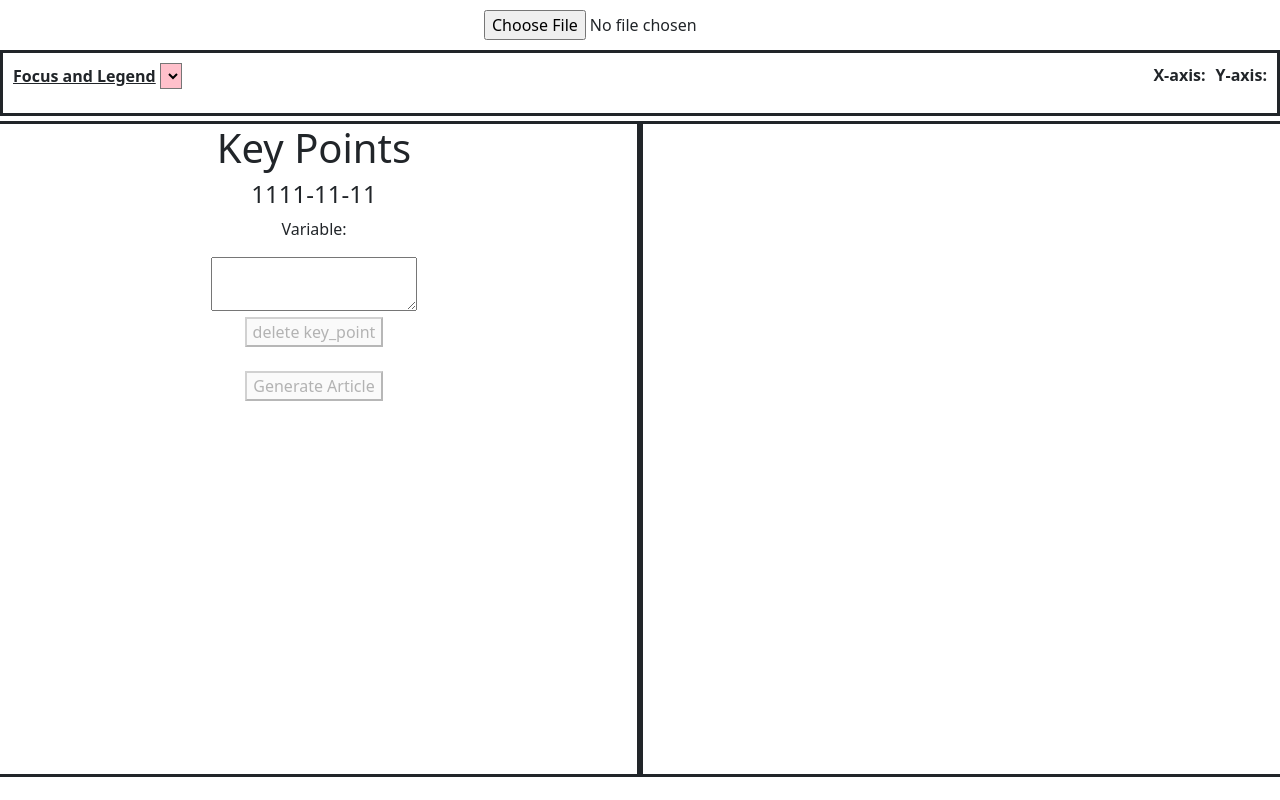
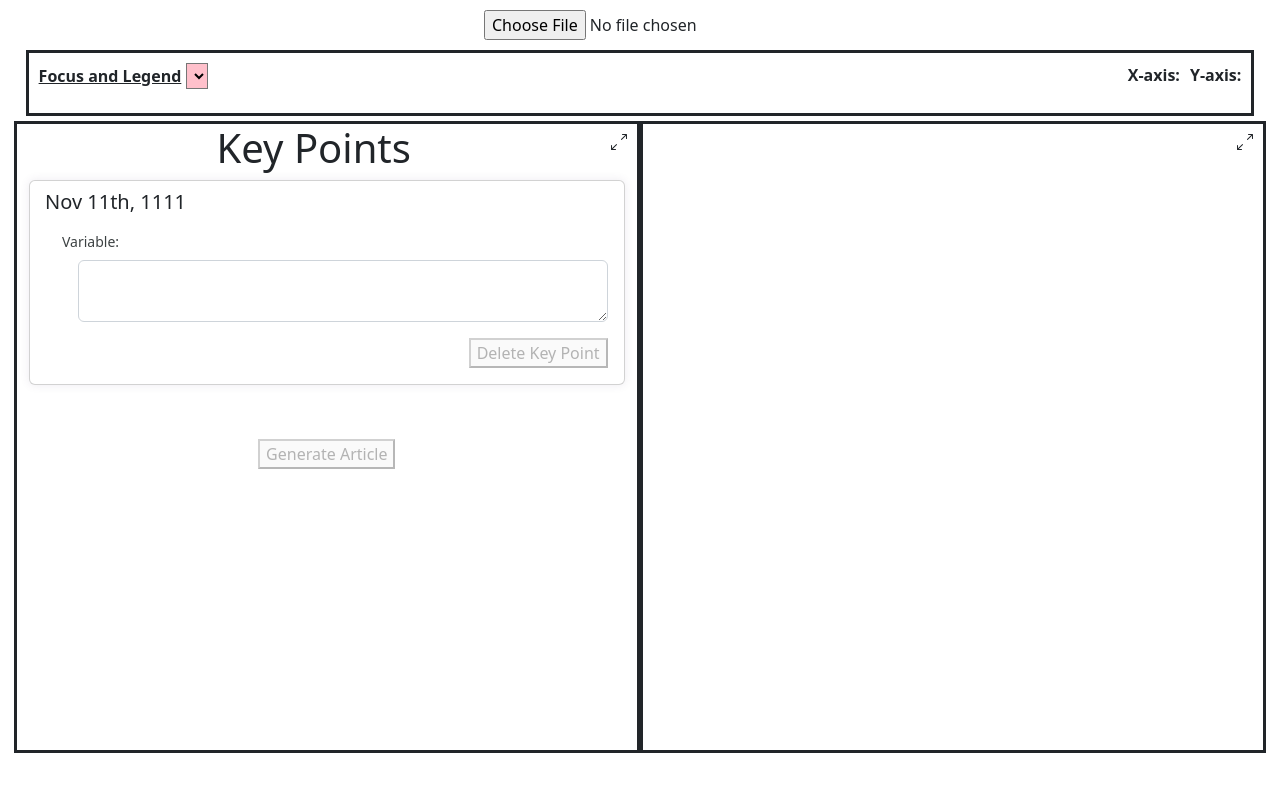
Before and after one commit to sagars729/cmsc734-final-project, a React (Create React App) app: page / in a window 1280 px wide. Built offline with nearby package versions, Linux system fonts and the light colour scheme.

Commit message:
merged kp_enhancements

```diff
--- a/package.json
+++ b/package.json
@@ -22,6 +22,7 @@
     "d3": "^7.6.1",
     "d3-tip": "^0.9.1",
     "danfojs": "^1.1.2",
+    "draft-js": "^0.11.7",
     "i": "^0.3.7",
     "jquery": "^3.6.1",
     "moment": "^2.29.4",
@@ -31,6 +32,8 @@
     "react": "^18.2.0",
     "react-bootstrap": "^2.5.0",
     "react-dom": "^18.2.0",
+    "react-draft-wysiwyg": "^1.15.0",
+    "react-icons": "^4.6.0",
     "react-scripts": "^5.0.1",
     "typescript": "^4.8.4",
     "web-vitals": "^2.1.4"
--- a/src/App.css
+++ b/src/App.css
@@ -9,19 +9,14 @@
   top: 10px;
 }
 
-.scrollable {
-  height: 100% !important;
+
+.container {
+  max-width: 96% !important;
+  padding-left: 0 !important;
+  padding-right: 0 !important;
 }
 
-.container,
-.container-fluid,
-.container-xxl,
-.container-xl,
-.container-lg,
-.container-md,
-.container-sm {
-  padding-left: 0px !important;
-  padding-right: 0px !important;
-  margin: 0px !important;
-  max-width: 100% !important;
+.nopadding {
+  padding: 0 !important;
+  margin: 0 !important;
 }
--- a/src/App.tsx
+++ b/src/App.tsx
@@ -6,36 +6,8 @@ import { DSVRowArray } from "d3-dsv";
 import { data_processing } from "./data";
 import ArticleContainer from "./components/Article/ArticleContainer";
 import AttrSelection from "./components/AttrSelection/AttrSelection";
-
-let originalKeyPointsJson = [
-  {
-    time: "2020-01-22",
-    points: [
-      {
-        variable: "cases",
-        analysis_yielded: "absolute maximum",
-      },
-    ],
-  },
-  {
-    time: "2021-04-14",
-    points: [
-      {
-        variable: "cases",
-        analysis_yielded: "absolute minimum",
-      },
-    ],
-  },
-  {
-    time: "2022-04-15",
-    points: [
-      {
-        variable: "cases",
-        analysis_yielded: "absolute saddle point",
-      },
-    ],
-  },
-];
+import { BsArrowsAngleContract } from 'react-icons/bs';
+import { BsArrowsAngleExpand } from 'react-icons/bs';
 
 const emptyData = [
   {
@@ -71,6 +43,11 @@ const App = () => {
 
   const [renderArticle, setRenderArticle] = useState<boolean>(false);
   const [pointsData, setPointsData] = useState<DSVRowArray | null>(null);
+  const [isKeyPointsExpanded, setExpandKeyPoints] = useState(false);
+  const [isChartExpanded, setExpandChart] = useState(false);
+
+  const halfPageClassName = "col-md-6 borderStyle nopadding";
+  const fullPageClassName = "col-md-12 borderStyle nopadding";
 
   useEffect(() => {
     setFocusChange(selectedColumns[1]);
@@ -87,7 +64,6 @@ const App = () => {
 
   const btnProcessData = () => {
     setShowAttrSelection(false);
-    // console.log("btn proccess - selectedColumns = " + selectedColumns)
     process_data(dataCSV, selectedColumns).then(function (result) {
       // console.log(result);
       setKeyPointsData(result);
@@ -111,8 +87,6 @@ const App = () => {
   const addKeyPoint = (time: string, attribute: string, attrValue: number) => {
     let newData = [...keyPointsData];
 
-    //todo: if everyone likes it, we can edit the timestamp to look like Oct. 20, 2022 (it looks better)
-
     var jsonPoints = [
       {
         variable: attribute,
@@ -123,7 +97,6 @@ const App = () => {
     var jsonObj = { time: time, points: jsonPoints };
 
     newData.push(jsonObj);
-    // newData.sort( (a, b) => a.time.localeCompare(b.time));
 
     newData.sort((a, b) => {
       return new Date(a.time).getTime() - new Date(b.time).getTime();
@@ -131,9 +104,8 @@ const App = () => {
 
     setKeyPointsData(newData);
 
-    // TODO: call setPointsData() so the article has the most recent keypoints
-    // setPointsData(newData )
   };
+
   const getYAxis = () => {
     return (
       (selectedColumns[1] ? selectedColumns[1] : "") +
@@ -141,6 +113,15 @@ const App = () => {
       (selectedColumns[2] ? selectedColumns[2] : "")
     );
   };
+
+  const expandChart = () => {
+    setExpandChart(true);
+  }
+
+  const collapseChart = () => {
+    setExpandChart(false);
+  }
+
   return (
     <div className="container">
       {!renderArticle || !pointsData ? (
@@ -216,7 +197,7 @@ const App = () => {
             </div>
           </span>
           <div className="row">
-            <div className="col-md-6 borderStyle">
+            <div className={isKeyPointsExpanded && !isChartExpanded? fullPageClassName : halfPageClassName} hidden={isChartExpanded? true : false}>
               {showAttrSelection && dataCSV ? (
                 <AttrSelection
                   show={showAttrSelection}
@@ -224,6 +205,7 @@ const App = () => {
                   selectedColumns={selectedColumns}
                   csv={dataCSV}
                   btnProcessData={btnProcessData}
+
                 />
               ) : (
                 <KeyPointsList
@@ -232,11 +214,19 @@ const App = () => {
                   addKeyPoints={addKeyPoint}
                   disabled={uploadedCsvBool}
                   setRenderArticle={setRenderArticle}
+                  isKeyPointsExpanded={isKeyPointsExpanded}
+                  setExpandKeyPoints={setExpandKeyPoints}
+                  isChartExpanded={isChartExpanded}
                 />
               )}
             </div>
             {/* <div className="m-2"></div> */}
-            <div className="col-md-6 borderStyle">
+            <div className={!isKeyPointsExpanded && isChartExpanded ? fullPageClassName : halfPageClassName} hidden={isKeyPointsExpanded? true : false}>
+              { !isChartExpanded ? (
+                  <BsArrowsAngleExpand className="top-right" onClick={() => expandChart()}/>
+              ) : (
+                  <BsArrowsAngleContract className="top-right" onClick={() => collapseChart()} />
+              )}
               <LineChart
                 csv={dataCSV}
                 showAttrSelection={showAttrSelection}
--- a/src/components/KeyPointsList/KeyPointsList.css
+++ b/src/components/KeyPointsList/KeyPointsList.css
@@ -1,7 +1,7 @@
   /* If you want the content centered horizontally and vertically */
   .centered {
     text-align: center;
-  height: 650px;
+    height: 600px;
     position:relative;
     overflow-y: scroll;
   }
@@ -10,3 +10,320 @@
     position: absolute;
     top: 90%;
   }
+  body{
+    background: #F4F7FD;
+    margin-top:20px;
+  }
+
+  .card-margin {
+    margin-bottom: 1.875rem;
+  }
+
+  .card {
+    border: 0;
+    box-shadow: 0px 0px 10px 0px rgba(82, 63, 105, 0.1);
+    -webkit-box-shadow: 0px 0px 10px 0px rgba(82, 63, 105, 0.1);
+    -moz-box-shadow: 0px 0px 10px 0px rgba(82, 63, 105, 0.1);
+    -ms-box-shadow: 0px 0px 10px 0px rgba(82, 63, 105, 0.1);
+  }
+  .card {
+    position: relative;
+    display: flex;
+    flex-direction: column;
+    min-width: 0;
+    word-wrap: break-word;
+    background-color: #ffffff;
+    background-clip: border-box;
+    border: 1px solid #e6e4e9;
+    border-radius: 8px;
+  }
+
+  .card .card-header.no-border {
+    border: 0;
+  }
+  .card .card-header {
+    background: none;
+    padding: 0 0.9375rem;
+    font-weight: 500;
+    display: flex;
+    align-items: center;
+    min-height: 50px;
+  }
+  .card-header:first-child {
+    border-radius: calc(8px - 1px) calc(8px - 1px) 0 0;
+  }
+
+  .widget-49 .widget-49-title-wrapper {
+  display: flex;
+  align-items: center;
+  }
+
+  .widget-49 .widget-49-title-wrapper .widget-49-date-primary {
+  display: flex;
+  align-items: center;
+  justify-content: center;
+  flex-direction: column;
+  background-color: #edf1fc;
+  width: 5rem;
+  height:5rem;
+  border-radius: 50%;
+  }
+
+  .widget-49 .widget-49-title-wrapper .widget-49-date-primary .widget-49-date-day {
+  color: #4e73e5;
+  font-weight: 500;
+  font-size: 1rem;
+  line-height: 1;
+  }
+
+  .widget-49 .widget-49-title-wrapper .widget-49-date-primary .widget-49-date-year {
+  color: #4e73e5;
+  line-height: 1;
+  font-size: 1rem;
+  text-transform: uppercase;
+  }
+
+  .widget-49 .widget-49-title-wrapper .widget-49-date-secondary {
+  display: flex;
+  align-items: center;
+  justify-content: center;
+  flex-direction: column;
+  background-color: #fcfcfd;
+  width: 4rem;
+  height: 4rem;
+  border-radius: 50%;
+  }
+
+  .widget-49 .widget-49-title-wrapper .widget-49-date-secondary .widget-49-date-day {
+  color: #dde1e9;
+  font-weight: 500;
+  font-size: 1.5rem;
+  line-height: 1;
+  }
+
+  .widget-49 .widget-49-title-wrapper .widget-49-date-secondary .widget-49-date-month {
+  color: #dde1e9;
+  line-height: 1;
+  font-size: 1rem;
+  text-transform: uppercase;
+  }
+
+  .widget-49 .widget-49-title-wrapper .widget-49-date-success {
+  display: flex;
+  align-items: center;
+  justify-content: center;
+  flex-direction: column;
+  background-color: #e8faf8;
+  width: 4rem;
+  height: 4rem;
+  border-radius: 50%;
+  }
+
+  .widget-49 .widget-49-title-wrapper .widget-49-date-success .widget-49-date-day {
+  color: #17d1bd;
+  font-weight: 500;
+  font-size: 1.5rem;
+  line-height: 1;
+  }
+
+  .widget-49 .widget-49-title-wrapper .widget-49-date-success .widget-49-date-month {
+  color: #17d1bd;
+  line-height: 1;
+  font-size: 1rem;
+  text-transform: uppercase;
+  }
+
+  .widget-49 .widget-49-title-wrapper .widget-49-date-info {
+  display: flex;
+  align-items: center;
+  justify-content: center;
+  flex-direction: column;
+  background-color: #ebf7ff;
+  width: 4rem;
+  height: 4rem;
+  border-radius: 50%;
+  }
+
+  .widget-49 .widget-49-title-wrapper .widget-49-date-info .widget-49-date-day {
+  color: #36afff;
+  font-weight: 500;
+  font-size: 1.5rem;
+  line-height: 1;
+  }
+
+  .widget-49 .widget-49-title-wrapper .widget-49-date-info .widget-49-date-month {
+  color: #36afff;
+  line-height: 1;
+  font-size: 1rem;
+  text-transform: uppercase;
+  }
+
+  .widget-49 .widget-49-title-wrapper .widget-49-date-warning {
+  display: flex;
+  align-items: center;
+  justify-content: center;
+  flex-direction: column;
+  background-color: floralwhite;
+  width: 4rem;
+  height: 4rem;
+  border-radius: 50%;
+  }
+
+  .widget-49 .widget-49-title-wrapper .widget-49-date-warning .widget-49-date-day {
+  color: #FFC868;
+  font-weight: 500;
+  font-size: 1.5rem;
+  line-height: 1;
+  }
+
+  .widget-49 .widget-49-title-wrapper .widget-49-date-warning .widget-49-date-month {
+  color: #FFC868;
+  line-height: 1;
+  font-size: 1rem;
+  text-transform: uppercase;
+  }
+
+  .widget-49 .widget-49-title-wrapper .widget-49-date-danger {
+  display: flex;
+  align-items: center;
+  justify-content: center;
+  flex-direction: column;
+  background-color: #feeeef;
+  width: 4rem;
+  height: 4rem;
+  border-radius: 50%;
+  }
+
+  .widget-49 .widget-49-title-wrapper .widget-49-date-danger .widget-49-date-day {
+  color: #F95062;
+  font-weight: 500;
+  font-size: 1.5rem;
+  line-height: 1;
+  }
+
+  .widget-49 .widget-49-title-wrapper .widget-49-date-danger .widget-49-date-month {
+  color: #F95062;
+  line-height: 1;
+  font-size: 1rem;
+  text-transform: uppercase;
+  }
+
+  .widget-49 .widget-49-title-wrapper .widget-49-date-light {
+  display: flex;
+  align-items: center;
+  justify-content: center;
+  flex-direction: column;
+  background-color: #fefeff;
+  width: 4rem;
+  height: 4rem;
+  border-radius: 50%;
+  }
+
+  .widget-49 .widget-49-title-wrapper .widget-49-date-light .widget-49-date-day {
+  color: #f7f9fa;
+  font-weight: 500;
+  font-size: 1.5rem;
+  line-height: 1;
+  }
+
+  .widget-49 .widget-49-title-wrapper .widget-49-date-light .widget-49-date-month {
+  color: #f7f9fa;
+  line-height: 1;
+  font-size: 1rem;
+  text-transform: uppercase;
+  }
+
+  .widget-49 .widget-49-title-wrapper .widget-49-date-dark {
+  display: flex;
+  align-items: center;
+  justify-content: center;
+  flex-direction: column;
+  background-color: #ebedee;
+  width: 4rem;
+  height: 4rem;
+  border-radius: 50%;
+  }
+
+  .widget-49 .widget-49-title-wrapper .widget-49-date-dark .widget-49-date-day {
+  color: #394856;
+  font-weight: 500;
+  font-size: 1.5rem;
+  line-height: 1;
+  }
+
+  .widget-49 .widget-49-title-wrapper .widget-49-date-dark .widget-49-date-month {
+  color: #394856;
+  line-height: 1;
+  font-size: 1rem;
+  text-transform: uppercase;
+  }
+
+  .widget-49 .widget-49-title-wrapper .widget-49-date-base {
+  display: flex;
+  align-items: center;
+  justify-content: center;
+  flex-direction: column;
+  background-color: #f0fafb;
+  width: 4rem;
+  height: 4rem;
+  border-radius: 50%;
+  }
+
+  .widget-49 .widget-49-title-wrapper .widget-49-date-base .widget-49-date-day {
+  color: #68CBD7;
+  font-weight: 500;
+  font-size: 1.5rem;
+  line-height: 1;
+  }
+
+  .widget-49 .widget-49-title-wrapper .widget-49-date-base .widget-49-date-month {
+  color: #68CBD7;
+  line-height: 1;
+  font-size: 1rem;
+  text-transform: uppercase;
+  }
+
+  .widget-49 .widget-49-title-wrapper .widget-49-meeting-info {
+  display: flex;
+  flex-direction: column;
+  margin-left: 1rem;
+  }
+
+  .widget-49 .widget-49-title-wrapper .widget-49-meeting-info .widget-49-pro-title {
+  color: #3c4142;
+  font-size: 14px;
+  }
+
+  .widget-49 .widget-49-title-wrapper .widget-49-meeting-info .widget-49-meeting-time {
+  color: #B1BAC5;
+  font-size: 13px;
+  }
+
+  .widget-49 .widget-49-meeting-points {
+  font-weight: 400;
+  font-size: 13px;
+  margin-top: .5rem;
+  }
+
+  .widget-49 .widget-49-meeting-points .widget-49-meeting-item {
+  display: list-item;
+  color: #727686;
+  }
+
+  .widget-49 .widget-49-meeting-points .widget-49-meeting-item span {
+  margin-left: .5rem;
+  }
+
+  .widget-49 .widget-49-meeting-action {
+  text-align: right;
+  }
+
+  .widget-49 .widget-49-meeting-action a {
+  text-transform: uppercase;
+  }
+
+  .top-right {
+    float: right;
+    margin-top: 10px;
+    margin-right: 10px;
+  }
--- a/src/components/KeyPointsList/KeyPointsList.tsx
+++ b/src/components/KeyPointsList/KeyPointsList.tsx
@@ -1,7 +1,15 @@
 import React from 'react';
+import { BsArrowsAngleContract } from 'react-icons/bs';
+import { BsArrowsAngleExpand } from 'react-icons/bs';
+
+
 import './KeyPointsList.css';
 
-const UserInput = (props : any) => {
+const KeyPointsList = (props : any) => {
+
+    const monthNames = ["Jan", "Feb", "Mar", "Apr", "May", "Jun",
+        "Jul", "Aug", "Sept", "Oct", "Nov", "Dec"
+    ];
 
     const printData = (data:any) => {
         console.log(data);
@@ -39,37 +47,91 @@ const UserInput = (props : any) => {
 
     }
 
+    function dateOrdinal(date:any) {
+        if (date > 3 && date < 21) return 'th';
+        switch (date % 10) {
+          case 1:  return "st";
+          case 2:  return "nd";
+          case 3:  return "rd";
+          default: return "th";
+        }
+    }
+
+    function convertTime(time:any) {
+        var date = new Date(time)
+        var userTimezoneOffset = date.getTimezoneOffset() * 60000;
+        var d = new Date(date.getTime() + userTimezoneOffset);
+
+        let str = "" + monthNames[d.getMonth()] + " " + d.getDate() + dateOrdinal(d.getDate()) + ", " + d.getFullYear();
+        return str;
+    }
+
+    const expandKP = () => {
+        props.setExpandKeyPoints(true);
+    }
+
+    const collapseKP = () => {
+        props.setExpandKeyPoints(false);
+    }
+
     // the keypoints function is not adding to the overall data
     return (
         <div className="centered">
+            { !props.isKeyPointsExpanded ? (
+                <BsArrowsAngleExpand className="top-right" onClick={() => expandKP()}/>
+            ) : (
+                <BsArrowsAngleContract className="top-right" onClick={() => collapseKP()} />
+            )}
             <h1> Key Points </h1>
-            {props.data.map((item:any, idx:number) => (
 
-                <div id={item.time} key={item.time} className="parent">
-                    <h4>{item.time}</h4>
-                    <div>
-                        {item.points.map( (point:any, pointIndex:number) => (
-                            <div key={pointIndex + "_" + point.variable} className="child">
-                                <p>Variable: {point.variable}</p>
-                                <textarea
-                                    defaultValue={point.analysis_yielded}
+<div className="container">
+    {props.data.map( (item:any, idx:number) =>
+        <div className="row">
+            <div className="col-lg">
+                <div className="card card-margin">
+                    <div className="card-header no-border">
+                        <h5 className="card-title">{convertTime(item.time)}</h5>
+                    </div>
+
+                    {item.points.map( (point:any, pointIdx:number) => (
+                        <div className="card-body pt-0">
+                            <div className="widget-49">
+                                <div className="widget-49-title-wrapper">
+
+                                    <div className="widget-49-meeting-info">
+                                        <span className="widget-49-pro-title">Variable: {point.variable}</span>
+                                    </div>
+                                </div>
+                                <ol className="widget-49-meeting-points">
+                                    <div className="form-outline">
+                                        <textarea className="form-control" value={point.analysis_yielded}
                                         onChange={(e) => {
                                             let newData = [...props.data];
-                                        newData[idx].points[pointIndex].analysis_yielded = e.target.value;
+                                            newData[idx].points[pointIdx].analysis_yielded = e.target.value;
                                             props.setData(newData);
                                             // point.analysis_yielded = e.target.value;
                                         }}>
+
                                         </textarea>
-                                <div>
-                                    <button onClick={ (e) => deletePoint(item.time, pointIndex)} disabled={props.disabled}>
-                                        delete key_point
+                                    </div>
+                                </ol>
+                                <div className="widget-49-meeting-action">
+                                    <button
+                                    onClick={ (e) => deletePoint(item.time, pointIdx)} disabled={props.disabled}
+                                    >
+                                        Delete Key Point
                                     </button>
                                 </div>
                             </div>
+                        </div>
                     ))}
+
                 </div>
             </div>
-            ))}
+        </div>
+    )}
+</div>
+
 
             <br></br>
 
@@ -85,4 +147,4 @@ const UserInput = (props : any) => {
     )
 }
 
-export default UserInput;
+export default KeyPointsList;
--- a/src/components/LineChart/LineChart.tsx
+++ b/src/components/LineChart/LineChart.tsx
@@ -601,8 +601,8 @@ const LineChart = (props: any) => {
     <div id="d3ChartId">
       <svg
         style={{
-          width: "100%",
-          height: "620px",
+          width: "98%",
+          height: "600px",
         }}
         ref={d3Chart}
       ></svg>
```
Lines whose indentation alone changed are shown as unchanged.
